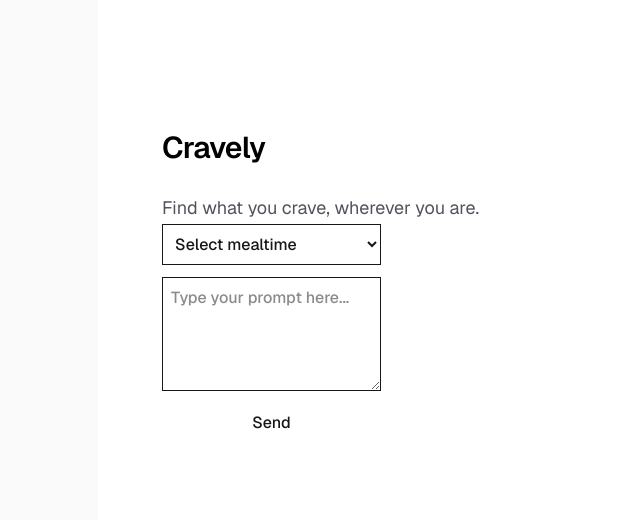
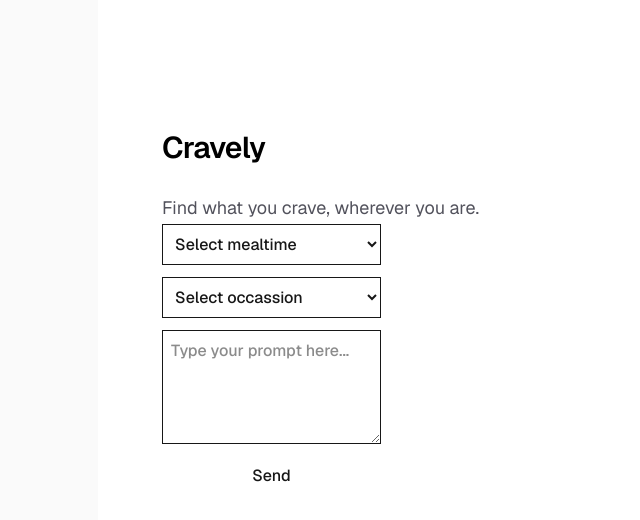
Before and after one commit to mitchwilson/cravely, a Next.js app: page / in a window 1280 px wide. Shown: the top 520 px of the page, without its empty margins (158-798 px from the left). Built offline with nearby package versions, Linux system fonts and the light colour scheme; no server answers.

Commit message:
feat(chat): add occasion context to OpenAI prompt

```diff
--- a/app/OpenAIChat.tsx
+++ b/app/OpenAIChat.tsx
@@ -7,6 +7,7 @@ export default function OpenAIChat() {
   const [response, setResponse] = useState("");
   const [loading, setLoading] = useState(false);
   const [mealtime, setMealtime] = useState("");
+  const [occasion, setOccasion] = useState("");
   const location = useGeoLocation();
 
   async function handleSubmit(e: React.FormEvent) {
@@ -19,6 +20,7 @@ export default function OpenAIChat() {
         ${prompt}
         User location: ${location}
         Mealtime: ${mealtime}
+        Occasion: ${occasion}
       `;
       const res = await fetch("/api/openai", {
         method: "POST",
@@ -47,6 +49,16 @@ export default function OpenAIChat() {
           <option value="Lunch">Lunch</option>
           <option value="Dinner">Dinner</option>
         </select>
+        <select
+          value={prompt}
+          onChange={e => setOccasion(e.target.value)}
+          className="border p-2"
+        >
+          <option value="">Select occassion</option>
+          <option value="Normal">Normal</option>
+          <option value="Birthday">Birthday</option>
+          <option value="Date">Date</option>
+        </select>
         <textarea className="resize border p-2"
           value={prompt}
           onChange={e => setPrompt(e.target.value)}
```
